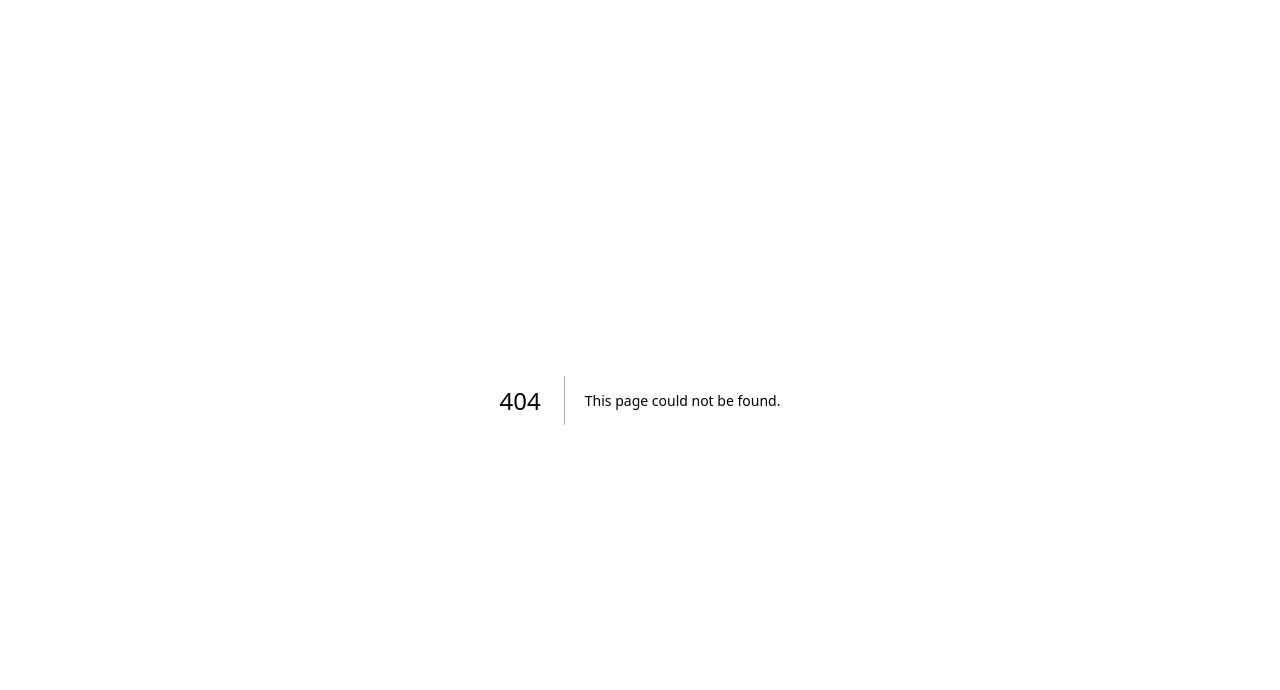
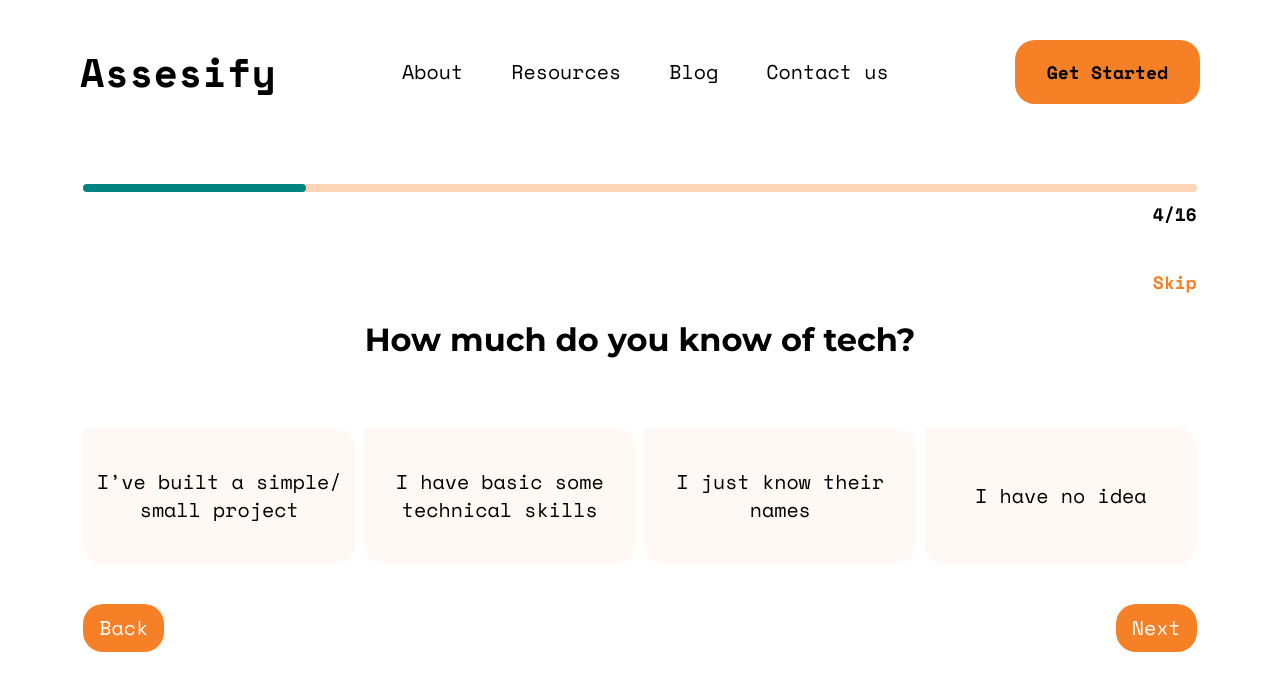
Before and after one commit to kingjamesx/quiz-app, a Next.js app: page /assessments/questions in a window 1280 px wide. Before the commit this address had no page. Shown: the top 690 px of the page. Built offline with nearby package versions, Linux system fonts and the light colour scheme.

Commit message:
questions page started

```diff
--- /dev/null
+++ b/components/Assessments/radio-input.jsx
@@ -0,0 +1,14 @@
+const RadioInput = props => {
+  const { label, className } = props;
+  const classes = 'w-[17rem] ' + className;
+  return (
+    <div className="h-[136px] bg-primary-2/0 rounded-r-[1.25rem] rounded-bl-[1.25rem]">
+      <label htmlFor="option1">
+        <input type="radio" name="question1" id="option1" hidden />
+        <p className={classes}>{label}</p>
+      </label>
+    </div>
+  );
+};
+
+export default RadioInput;
--- a/components/Hero.jsx
+++ b/components/Hero.jsx
@@ -106,7 +106,7 @@ const Hero = () => {
             className="flex gap-2.5 text-sm px-5 max-w-[30rem] mr-auto w-full md:max-w-none md:px-0 md:gap-5 md:flex-col md:w-auto xl:flex-row xl:text-lg"
           >
             <Link
-              href="/"
+              href="/assessments"
               className="bg-primary-2/400 text-white flex justify-center py-1.5 rounded-[20px] items-center gap-1 w-full md:py-3 md:gap-2.5"
             >
               <p>Take the test</p>
--- /dev/null
+++ b/pages/assessments/index.js
@@ -0,0 +1,27 @@
+import Header from '@/components/Header';
+import Link from 'next/link';
+
+const Assessments = () => {
+  return (
+    <section>
+      <Header />
+      <div className="text-center w-[55rem] mx-auto">
+        <h1 className="font-bold text-[5rem] font-mont mt-10 mb-10">
+          What kind of <span className="text-accent-2">techie</span> are you?
+        </h1>
+        <p className="text-lg w-[35rem] mx-auto mb-20">
+          Start the test to get career recommendations and resources
+          persolanlised for you
+        </p>
+        <Link
+          href="assessments/questions"
+          className="bg-primary-2/400 text-white px-7 py-3 rounded-[20px]"
+        >
+          Start your assessment
+        </Link>
+      </div>
+    </section>
+  );
+};
+
+export default Assessments;
--- /dev/null
+++ b/pages/assessments/questions.js
@@ -0,0 +1,49 @@
+import RadioInput from '@/components/Assessments/radio-input';
+import Header from '@/components/Header';
+
+const Questions = () => {
+  return (
+    <section>
+      <Header />
+      <div className="w-[87%] mt-20 mx-auto">
+        <div className="h-2 rounded-xl bg-Primary-2/50 mb-2">
+          <div className="h-full w-[20%] bg-accent-2 rounded-xl"></div>
+        </div>
+        <div className="flex gap-10 items-end flex-col text-lg font-bold mb-5">
+          <span>4/16</span>
+          <button className="text-primary-2/400">Skip</button>
+        </div>
+        <h2 className="text-center text-[2rem] font-bold font-mont mb-16">
+          How much do you know of tech?
+        </h2>
+        <form action="" className="text-xl text-center">
+          <div className="flex justify-between items-center flex-wrap mb-10">
+            <RadioInput
+              label="I’ve built a simple/ small project"
+              className="py-10"
+            />
+            <RadioInput
+              label="I have basic some technical skills"
+              className="py-10"
+            />
+            <RadioInput label="I just know their names" className="py-10" />
+            <RadioInput
+              label="I have no idea"
+              className="flex justify-center items-center h-full"
+            />
+          </div>
+          <div className="flex justify-between">
+            <button className="bg-primary-2/400 text-white p-2.5 px-4 rounded-[20px]">
+              Back
+            </button>
+            <button className="bg-primary-2/400 text-white py-2.5 px-4 rounded-[20px]">
+              Next
+            </button>
+          </div>
+        </form>
+      </div>
+    </section>
+  );
+};
+
+export default Questions;
--- a/tailwind.config.js
+++ b/tailwind.config.js
@@ -1,28 +1,29 @@
 /** @type {import('tailwindcss').Config} */
 module.exports = {
   content: [
-    "./pages/**/*.{js,ts,jsx,tsx}",
-    "./components/**/*.{js,ts,jsx,tsx}",
-    "./app/**/*.{js,ts,jsx,tsx}",
+    './pages/**/*.{js,ts,jsx,tsx}',
+    './components/**/*.{js,ts,jsx,tsx}',
+    './app/**/*.{js,ts,jsx,tsx}',
   ],
   theme: {
     fontFamily: {
-      mont: ["Montserrat", "sans-serif"],
+      mont: ['Montserrat', 'sans-serif'],
     },
     extend: {
       backgroundImage: {
-        "gradient-radial": "radial-gradient(var(--tw-gradient-stops))",
-        "gradient-conic":
-          "conic-gradient(from 180deg at 50% 50%, var(--tw-gradient-stops))",
-        "land-pattern": "url('../public/images/land-pattern.png')",
-        "hero-woman": "url('../public/images/Background.png')",
+        'gradient-radial': 'radial-gradient(var(--tw-gradient-stops))',
+        'gradient-conic':
+          'conic-gradient(from 180deg at 50% 50%, var(--tw-gradient-stops))',
+        'land-pattern': "url('/images/land-pattern.png')",
       },
       boxShadow: {
-        float: "0px 4px 4px rgba(0, 0, 0, 0.25)",
+        float: '0px 4px 4px rgba(0, 0, 0, 0.25)',
       },
       colors: {
-        "accent-2": "#048481",
-        "primary-2/400": "#F58025",
+        'accent-2': '#048481',
+        'primary-2/400': '#F58025',
+        'Primary-2/50': '#FCD5B6',
+        'primary-2/0': '#FEF9F4'
       },
     },
   },
```
Also changed, not shown: pages/index.js (+5 -6 lines).
